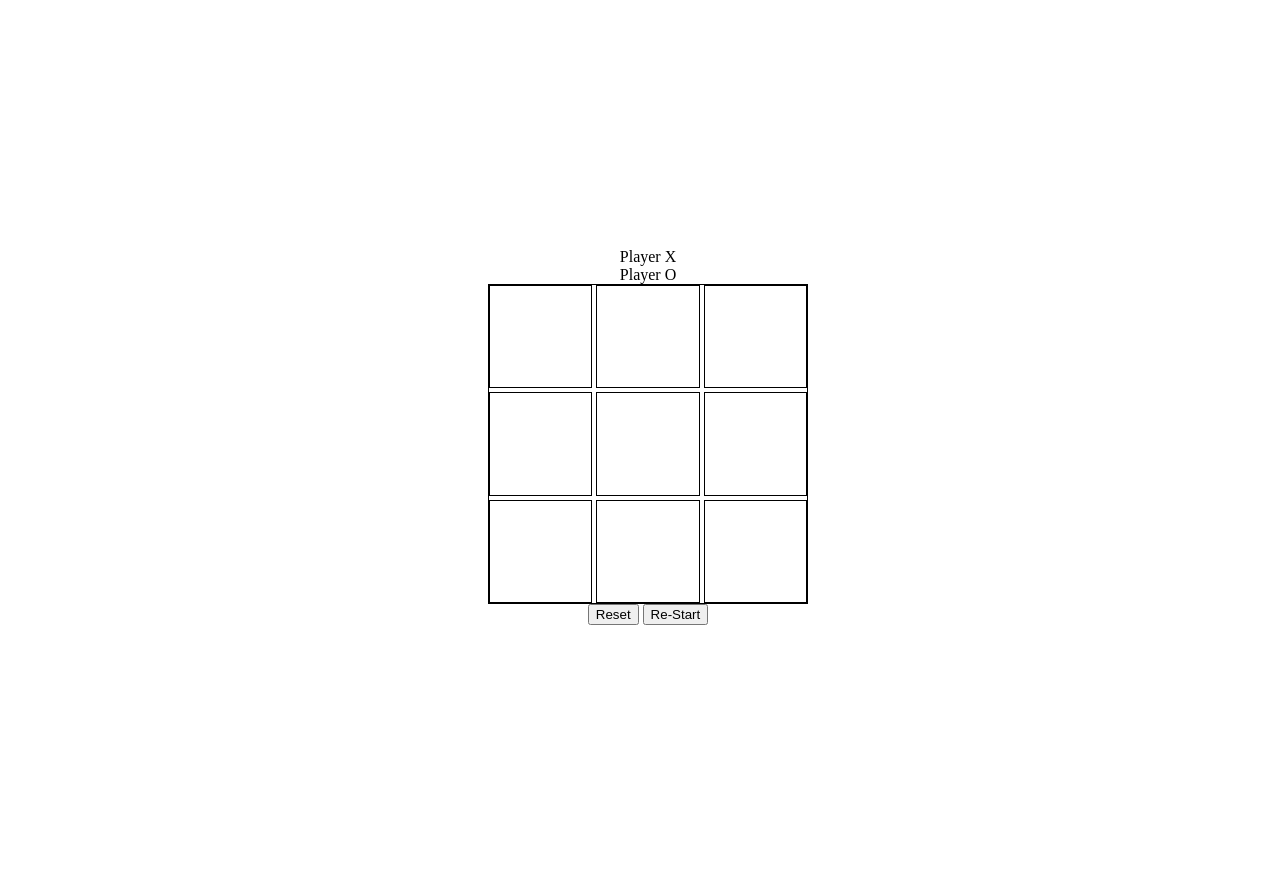
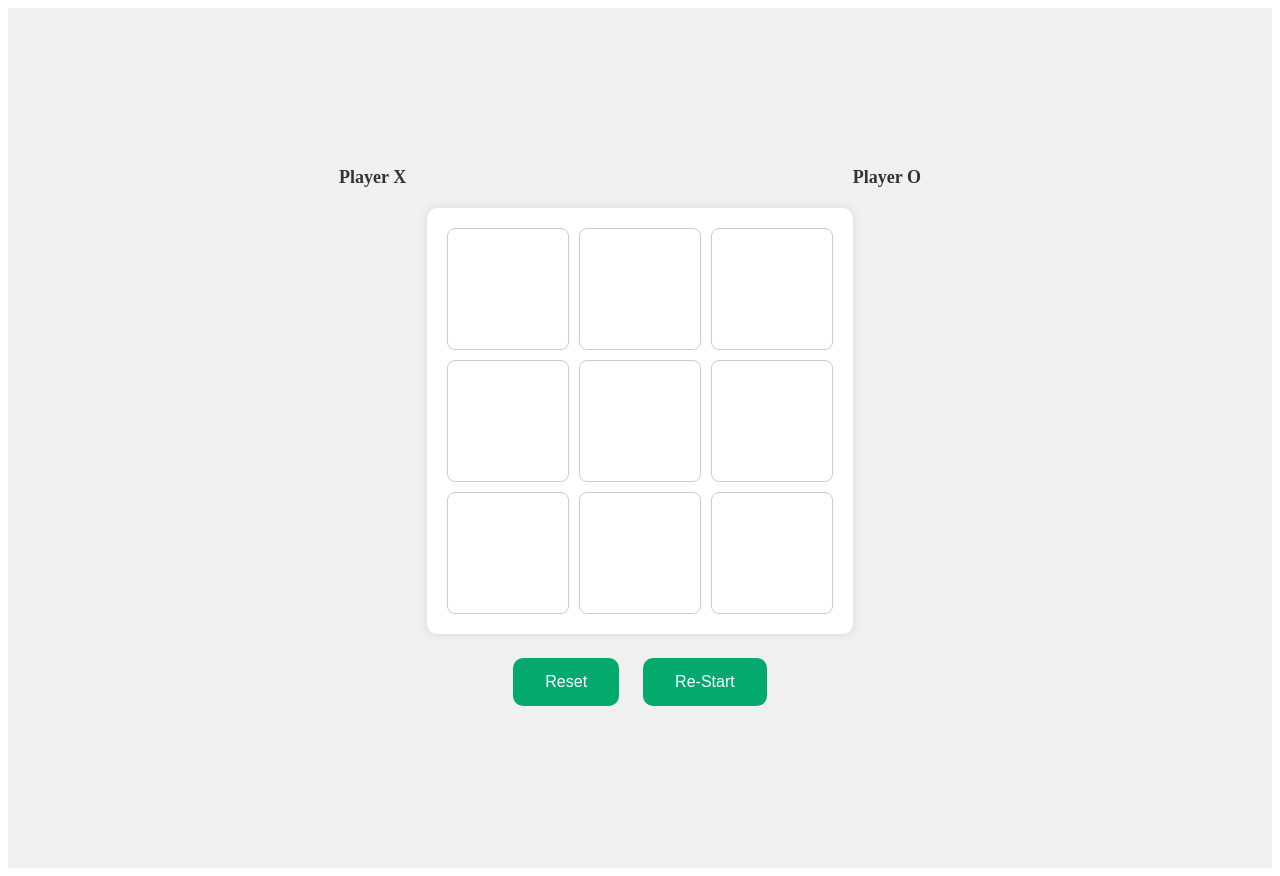
Before and after one commit to jeeva-learner/Tic-Tac-Toe, a plain HTML site: page index.html in a window 1280 px wide. Drawn offline with Linux system fonts and the light colour scheme.

Commit message:
Updated the complete UI

```diff
--- a/style.css
+++ b/style.css
@@ -1,22 +1,87 @@
 .outerbody{
     display: flex;
     flex-direction: column;
-    min-width: 100vh;
-    height: auto;
-    padding: 30vh;
+    min-height: 100vh;
+    align-items: center;
+    justify-content: center;
+    background-color: #f0f0f0;
+    padding: 30px;
+}
+.scoreboard{
+    display: flex;
+    justify-content: space-between;
+    width: 50%;
+    margin-bottom: 20px;
+}
+.players{
+    display: flex;
+    gap: 20px;
     align-items: center;
 }
+.player1, .player2{
+    font-weight: bold;
+    font-size: 18px;
+    color: #333;
+}
+.scoreX, .scoreO {
+    font-size: 24px;
+    color: #04AA6D;
+}
+.announcement{
+    text-align: center;
+    width: 300px;
+    font-size: 20px;
+    color: #333;
+    margin-bottom: 20px;
+}
 .board{
-    height: 40vh;
-    width: 40vh;
-    border: 1px solid black;
-    display: flex;
-    flex-wrap: wrap;
-    gap: 4px;
-    box-sizing: border-box;
+    display: grid;
+    grid-template-columns: repeat(3, 1fr);
+    grid-template-rows: repeat(3,1fr);
+    gap: 10px;
+    background-color: #fff;
+    padding: 20px;
+    border-radius: 10px;
+    box-shadow: 0 0 10px rgba(0,0,0,0.1);
 }
 .cell{
-    border: 1px solid black;
-    flex: 1;
-    flex-basis: calc(30%);
+    display: flex;
+    align-items: center;
+    justify-content: center;
+    font-size: 36px;
+    cursor: pointer;
+    border: 1px solid #ccc;
+    height: 15vh;
+    width: 15vh;
+    border-radius: 8px;
 }
+.cell:hover{
+    background-color: #fde68a;
+}
+.Buttons {
+    display: flex;
+    justify-content: center;
+    gap: 20px;
+    margin-top: 20px;
+}
+
+.Buttons button {
+    justify-self: center;
+    border-radius: 10px;
+    text-align: center;
+    background-color: #04AA6D;
+    color: white;
+    padding: 15px 32px;
+    font-size: 16px;
+    margin: 4px 2px;
+    cursor: pointer;
+    border: none;
+}
+button:hover {
+    box-shadow: 0 12px 16px 0 rgba(0,0,0,0.24), 0 17px 50px 0 rgba(0,0,0,0.19);
+    background-color: #047049;
+}
+.winnermark{
+    color: #fff;
+    background-color: #78c850;
+}
```
